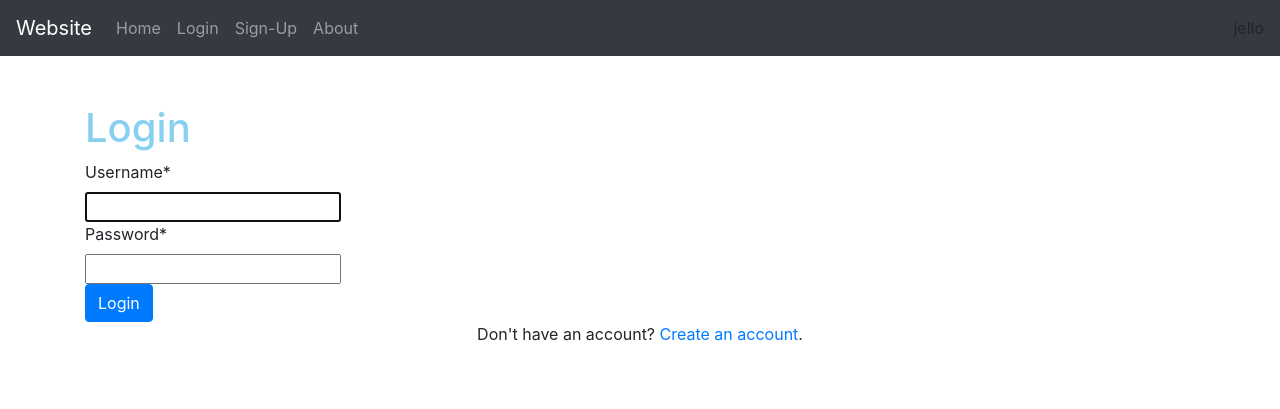
After one commit to ArthurLinss/django-website, a Django app: page /login in a window 1280 px wide. The commit adds this page. Shown: the top 409 px of the page. Run offline with Django 4.2, Linux system fonts and the light colour scheme; some libraries are stand-ins or nearby versions.

Commit message:
login logout etc

```diff
--- a/website/templates/website/base.html
+++ b/website/templates/website/base.html
@@ -8,18 +8,13 @@
     <meta name="viewport" content="width=device-width, initial-scale=1, shrink-to-fit=no">
 
     <!-- Latest compiled and minified CSS -->
-    <link rel="stylesheet" href="https://maxcdn.bootstrapcdn.com/bootstrap/3.4.1/css/bootstrap.min.css" />
+    <link rel="stylesheet" href="https://cdn.jsdelivr.net/npm/bootstrap@4.0.0/dist/css/bootstrap.min.css" integrity="sha384-Gn5384xqQ1aoWXA+058RXPxPg6fy4IWvTNh0E263XmFcJlSAwiGgFAW/dAiS6JXm" crossorigin="anonymous">
 
     {% load static %}
     <link rel="stylesheet" href="{% static 'website/style.css' %}">
 
-    <!-- jQuery library -->
-    <script src="https://ajax.googleapis.com/ajax/libs/jquery/3.6.1/jquery.min.js"></script>
 
-    <!-- Latest compiled JavaScript -->
-    <script src="https://maxcdn.bootstrapcdn.com/bootstrap/3.4.1/js/bootstrap.min.js"></script>
 
-    <!-- HTMX -->
     <script src="https://unpkg.com/htmx.org@1.8.5"></script>
 
 
@@ -38,11 +33,10 @@
             event.detail.headers['X-CSRFToken'] = "{{ csrf_token }}";
         })
     </script>
-    <!-- Bootstrap JS -->
-    <script src="https://cdn.jsdelivr.net/npm/bootstrap@4.6.0/dist/js/bootstrap.min.js"
-        integrity="sha384-+YQ4JLhjyBLPDQt//I+STsc9iw4uQqACwlvpslubQzn4u2UU2UFM80nGisd026JF"
-        crossorigin="anonymous"></script>
-    <!-- Bootstrap CSS -->
-    <link href="https://cdn.jsdelivr.net/npm/bootstrap@5.1.3/dist/css/bootstrap.min.css" rel="stylesheet" integrity="sha384-1BmE4kWBq78iYhFldvKuhfTAU6auU8tT94WrHftjDbrCEXSU1oBoqyl2QvZ6jIW3" crossorigin="anonymous">
-  </body>
+
+    <script src="https://code.jquery.com/jquery-3.2.1.slim.min.js" integrity="sha384-KJ3o2DKtIkvYIK3UENzmM7KCkRr/rE9/Qpg6aAZGJwFDMVNA/GpGFF93hXpG5KkN" crossorigin="anonymous"></script>
+    <script src="https://cdn.jsdelivr.net/npm/popper.js@1.12.9/dist/umd/popper.min.js" integrity="sha384-ApNbgh9B+Y1QKtv3Rn7W3mgPxhU9K/ScQsAP7hUibX39j7fakFPskvXusvfa0b4Q" crossorigin="anonymous"></script>
+    <script src="https://cdn.jsdelivr.net/npm/bootstrap@4.0.0/dist/js/bootstrap.min.js" integrity="sha384-JZR6Spejh4U02d8jOt6vLEHfe/JQGiRRSQQxSfFWpi1MquVdAyjUar5+76PVCmYl" crossorigin="anonymous"></script>
+
+</body>
 </html>
--- /dev/null
+++ b/website/templates/website/login.html
@@ -0,0 +1,18 @@
+{% extends "website/base.html" %}
+
+{% block content %}
+
+{% load crispy_forms_tags %}
+
+<!--Login-->
+<div class="container py-5">
+  <h1>Login</h1>
+  <form method="POST">
+    {% csrf_token %}
+    {{ login_form|crispy }}
+    <button class="btn btn-primary" type="submit">Login</button>
+  </form>
+  <p class="text-center">Don't have an account? <a href="/register">Create an account</a>.</p>
+</div>
+
+{% endblock %}
--- a/website/templates/website/navbar.html
+++ b/website/templates/website/navbar.html
@@ -1,21 +1,32 @@
+<nav class="navbar navbar-expand-lg navbar-dark bg-dark">
+  <button class="navbar-toggler" type="button" data-toggle="collapse" data-target="#navbarTogglerDemo03" aria-controls="navbarTogglerDemo03" aria-expanded="false" aria-label="Toggle navigation">
+    <span class="navbar-toggler-icon"></span>
+  </button>
+  <a class="navbar-brand" href="/">Website</a>
 
-<!doctype html>
-<html lang="en">
-  <body>
-    <nav class="navbar navbar-expand-lg navbar-light bg-light">
-        <div class="container-fluid">
-          <a class="navbar-brand" href="#">   Navbar  </a>
-          <button class="navbar-toggler" type="button" data-bs-toggle="collapse" data-bs-target="#navbarNavAltMarkup" aria-controls="navbarNavAltMarkup" aria-expanded="false" aria-label="Toggle navigation">
-            <span class="navbar-toggler-icon"></span>
-          </button>
-          <div class="collapse navbar-collapse" id="navbarNavAltMarkup">
-            <div class="navbar-nav">
-              <a class="nav-link" href="/">Home</a>
-              <a class="nav-link" href="/">About</a>
-              <a class="nav-link" href="/">Login/SU</a>
-            </div>
-          </div>
-        </div>
-    </nav>
-  </body>
-</html>
+  <div class="collapse navbar-collapse" id="navbarTogglerDemo03">
+    <ul class="navbar-nav mr-auto mt-2 mt-lg-0">
+      <li class="nav-item">
+        <a class="nav-link" href="/">Home <span class="sr-only">(current)</span></a>
+      </li>
+      <li class="nav-item">
+        <a class="nav-link" href="/login">Login</a>
+      </li>
+      <li class="nav-item">
+        <a class="nav-link" href="/register">Sign-Up</a>
+      </li>
+      <li class="nav-item">
+        <a class="nav-link" href="/about">About</a>
+      </li>
+    </ul>
+    <!--
+    <form class="form-inline my-2 my-lg-0">
+      <input class="form-control mr-sm-2" type="search" placeholder="Search" aria-label="Search">
+      <button class="btn btn-outline-secondary my-2 my-sm-0" type="submit">Search</button>
+    </form>
+    !-->
+    <li class="form-inline my-2 my-lg-0">
+      jello
+    </li>
+  </div>
+</nav>
--- a/website/urls.py
+++ b/website/urls.py
@@ -1,9 +1,19 @@
 from django.contrib import admin
 from django.urls import path, include
-from website.views import home
+from website.views import (
+    home,
+    register_request,
+    login_request,
+    logout_request,
+    about_request,
+)
 from website.urls_api import router
 
 urlpatterns = [
-    path('api/', include(router.urls)),
+    path('api', include(router.urls)),
     path("", home, name="home"),
-]
+    path("register", register_request, name="register"),
+    path("login", login_request, name="login"),
+    path("logout", logout_request, name= "logout"),
+    path("about", about_request, name= "about"),
+    ]
--- a/website/views.py
+++ b/website/views.py
@@ -1,7 +1,53 @@
 from django.shortcuts import render, redirect
-
+from website.forms import NewUserForm
+from django.contrib.auth import login, authenticate, logout
+from django.contrib import messages
+from django.contrib.auth.forms import AuthenticationForm
 # Create your views here.
 
 def home(request):
     context = {}
     return render(request, "website/home.html", context=context)
+
+def register_request(request):
+    print("register_request")
+    if request.method == "POST":
+        print("post")
+        form = NewUserForm(request.POST)
+        if form.is_valid():
+            user = form.save()
+            login(request, user)
+            messages.success(request, "Registration successful." )
+            return redirect("login")
+            #login(request, user)
+            #return redirect("home")
+        messages.error(request, "Unsuccessful registration. Invalid information.")
+    form = NewUserForm()
+    return render (request=request, template_name="website/register.html", context={"register_form":form})
+
+def login_request(request):
+	if request.method == "POST":
+		form = AuthenticationForm(request, data=request.POST)
+		if form.is_valid():
+			username = form.cleaned_data.get('username')
+			password = form.cleaned_data.get('password')
+			user = authenticate(username=username, password=password)
+			if user is not None:
+				login(request, user)
+				messages.info(request, f"You are now logged in as {username}.")
+				return redirect("home")
+			else:
+				messages.error(request,"Invalid username or password.")
+		else:
+			messages.error(request,"Invalid username or password.")
+	form = AuthenticationForm()
+	return render(request=request, template_name="website/login.html", context={"login_form":form})
+
+def logout_request(request):
+	logout(request)
+	messages.info(request, "You have successfully logged out.")
+	return redirect("login")
+
+def about_request(request):
+    context = {}
+    return render(request=request, template_name="website/about.html", context=context)
```
Also changed, not shown: website/forms.py (+20 -0 lines), website/templates/website/about.html (added, +9 -0 lines), website/templates/website/register.html (added, +18 -0 lines), README.md, website/static/website/style.css (line endings or trailing spaces), website/templates/website/logout.html (added).
